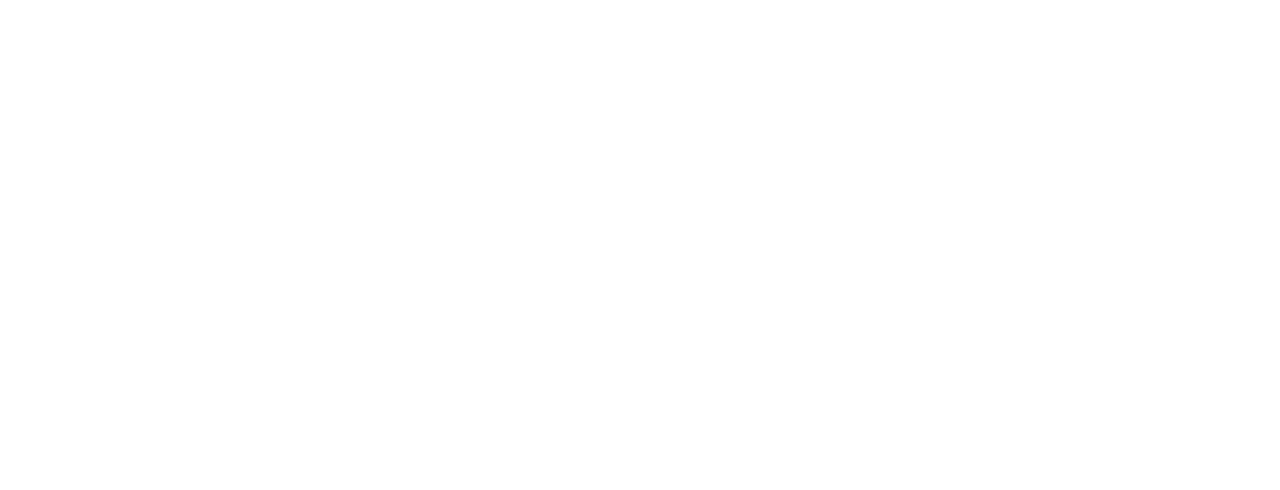
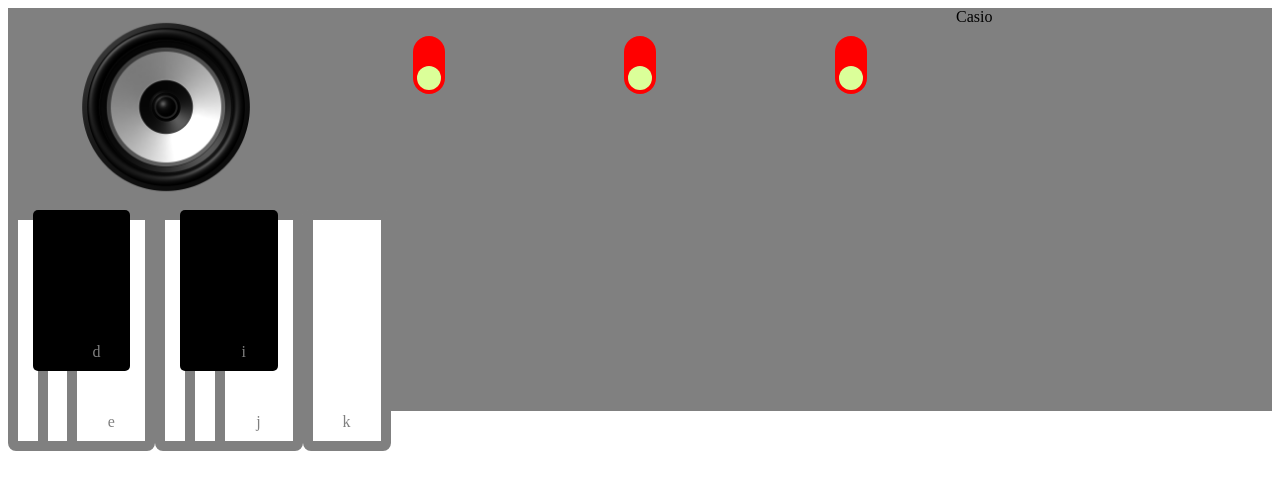
Before and after one commit to fac21/pair-project, a plain HTML site: page index.html in a window 1280 px wide. Drawn offline with Linux system fonts and the light colour scheme.

Commit message:
Add html and css

```diff
--- a/index.html
+++ b/index.html
@@ -11,6 +11,41 @@
 
 <body>
 
+    <main>
+        <div class="grid-container">
+            <div class="speaker">
+                <img class='speaker-img' src='speaker.png'>
+            </div>
+            <div class="levers">
+                <label class='switch'>
+                    <input type='checkbox'>
+                    <span class='slider'></span>
+                </label>
+                <label class='switch'>
+                    <input type='checkbox'>
+                    <span class='slider'></span>
+                </label>
+                <label class='switch'>
+                    <input type='checkbox'>
+                    <span class='slider'></span>
+                </label>
+            </div>
+            <div class="brand-name">Casio</div>
+            <div class="keyboard">
+                <div class='white-key'>a</div>
+                <div class='black-key'>b</div>
+                <div class='white-key'>c</div>
+                <div class='black-key'>d</div>
+                <div class='white-key'>e</div>
+                <div class='white-key'>f</div>
+                <div class='black-key'>g</div>
+                <div class='white-key'>h</div>
+                <div class='black-key'>i</div>
+                <div class='white-key'>j</div>
+                <div class='white-key'>k</div>
+            </div>
+        </div>
+    </main>
 
     <script src="app.js"></script>
 </body>
--- a/styles.css
+++ b/styles.css
@@ -0,0 +1,91 @@
+.grid-container {
+    display: grid;
+    grid-template-columns: 1fr 1fr 1fr 1fr;
+    grid-template-rows: 1fr 1fr;
+    gap: 0px 0px;
+    grid-template-areas:
+      "speaker levers levers brand-name"
+      "keyboard keyboard keyboard keyboard";
+  }
+
+  .speaker { grid-area: speaker; }
+
+  .levers { grid-area: levers; }
+
+  .brand-name { grid-area: brand-name; }
+
+  .keyboard {
+      grid-area: keyboard;
+      display: flex;
+      width: 100%;
+  }
+  .grid-container {
+    background: gray;
+  }
+  .white-key {
+    max-width: 3rem;
+    display: flex;
+    justify-content: center;
+    align-items: flex-end;
+    background-color: white;
+    border: 10px solid gray;
+    border-radius: 8px;
+    flex: 1;
+    height: 100%;
+    color: gray;
+    padding: 10px;
+  }
+  .black-key {
+    max-width: 3rem;
+    display: flex;
+    justify-content: center;
+    align-items: flex-end;
+    position: relative;
+    z-index: 2;
+    height: 70%;
+    background-color: black;
+    width: 10%;
+    margin: 0 -5%;
+    border-radius: 5px;
+    color: gray;
+    padding: 10px;
+  }
+  .speaker-img {
+      width: 100%;
+  }
+  .levers {
+      display: flex;
+      justify-content: space-around;
+      margin-top: 2rem;
+  }
+  .switch {
+    transform: rotate(90deg);
+    position: relative;
+    width: 58px;
+    height: 2rem;
+    cursor: pointer;
+    margin: 1.5%;
+    background-color: red;
+    border-radius: 2rem;
+    z-index: 3;
+  }
+  .switch input {
+    opacity: 0;
+  }
+  .slider {
+    position: absolute;
+    height: 1.5rem;
+    width: 1.5rem;
+    right: 0.25rem;
+    bottom: 0.25rem;
+    border-radius: 50%;
+    background-color: rgb(219, 255, 153);
+    transition: 0.4s;
+    -webkit-transition: 0.4s;
+  }
+  input:checked + .slider {
+    background-color: #f0e4e0;
+    -webkit-transform: translateX(-1.6rem);
+    -ms-transform: translateX(-1.6rem);
+    transform: translateX(-1.6rem);
+  }
```
Also changed, not shown: speaker.png (added), 1 other file.
